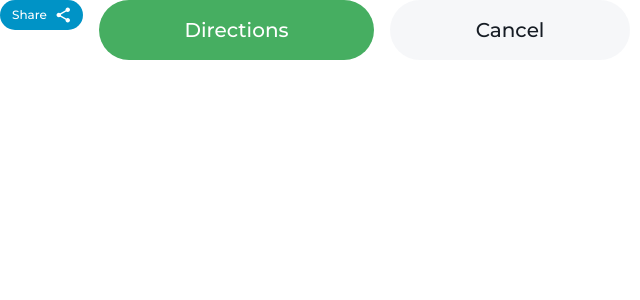
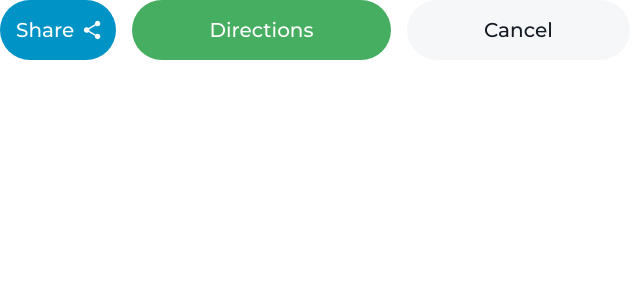
Before and after one commit to sameerhaq273/GoSayHelloWeb, a React (Create React App) app: page / in a window 1280 px wide. Shown: the top 300 px of the page, without its empty margins (0-640 px from the left). Built offline with nearby package versions, Linux system fonts and the light colour scheme.

Commit message:
another commit

```diff
--- a/src/App.tsx
+++ b/src/App.tsx
@@ -10,7 +10,7 @@ function App() {
       <Stack direction={"row"} width={630} gap={2}>
         <Button
           variant="contained"
-          size="small"
+          size="large"
           color="info"
           disableElevation
           endIcon={<Icon icon={'material-symbols:share'} />}
```
